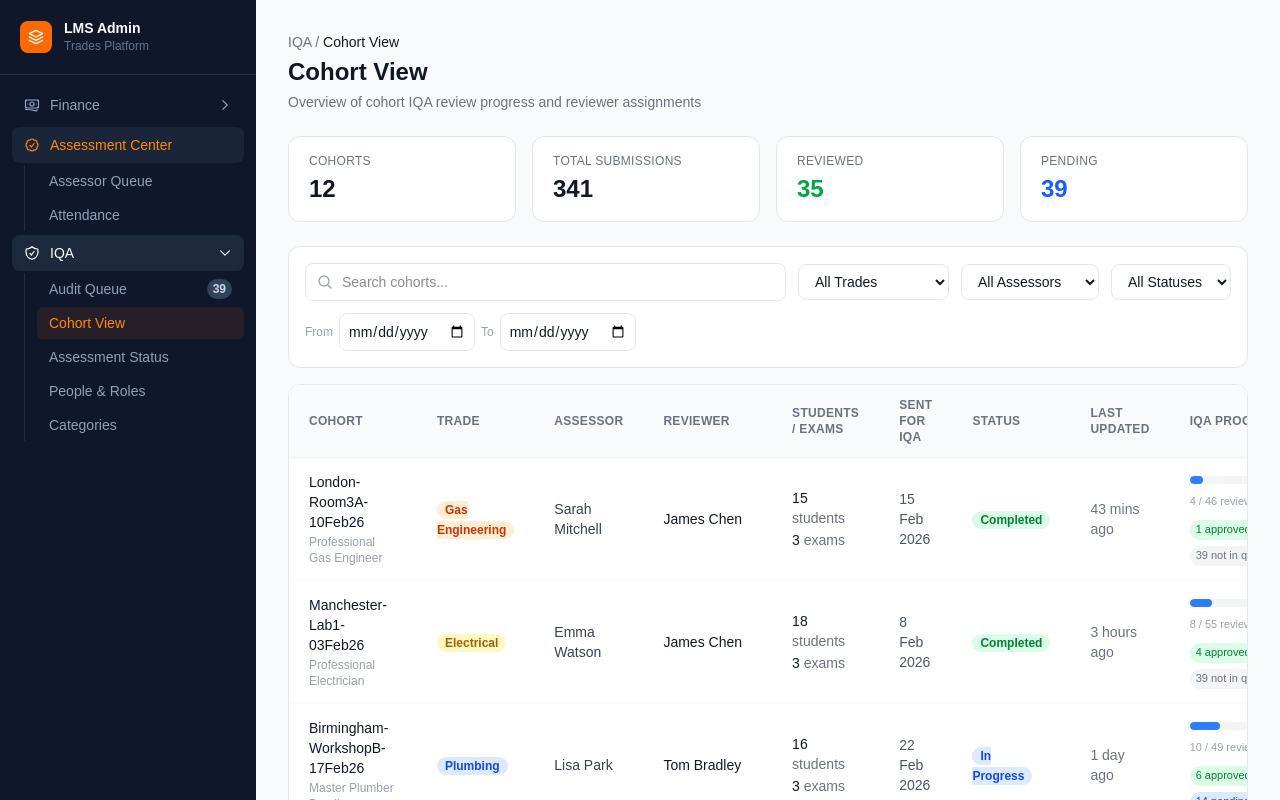
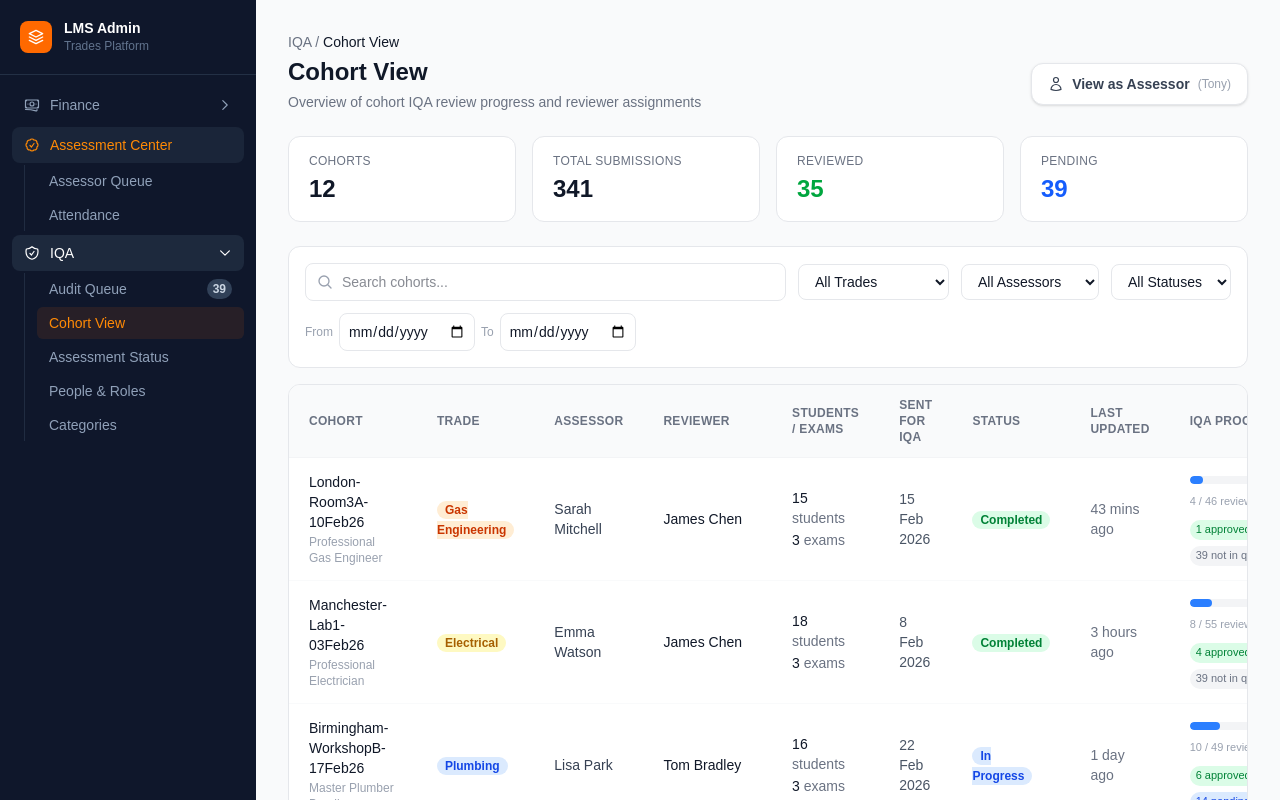
Before and after one commit to svkeivan/learning-edia, a Next.js app: page /iqa/sampling in a window 1280 px wide. Shown: the top 800 px of the page. Built offline with nearby package versions, Linux system fonts and the light colour scheme.

Commit message:
Refactor Assessor Queue and Grading components to improve UI clarity and functionality. Removed unnecessary columns from tables, added versioning for resubmitted assessments, and enhanced layout for better user experience. Updated button for viewing as assessor in the Sampling page.

```diff
--- a/src/app/assessment-center/assessor-queue/[submissionId]/page.tsx
+++ b/src/app/assessment-center/assessor-queue/[submissionId]/page.tsx
@@ -99,6 +99,9 @@ export default function AssessorGradingPage() {
   }, [checks, submissionId]);
 
   const isRejectedItem = !!rejectedCheck;
+  const resubmitVersion = rejectedCheck
+    ? (rejectedCheck.reviewHistory?.length ?? 1) + 1
+    : 1;
 
   const [formAnswers, setFormAnswers] = useState<Record<number, string>>({});
   const [evidenceNotes, setEvidenceNotes] = useState('');
@@ -225,6 +228,11 @@ export default function AssessorGradingPage() {
               {rejectedCheck && !submitted && (
                 <span className="text-[10px] font-semibold px-2 py-0.5 rounded bg-red-100 text-red-700">Needs Re-grading</span>
               )}
+              {isRejectedItem && (
+                <span className="text-[10px] font-semibold px-2 py-0.5 rounded bg-purple-100 text-purple-700">
+                  Version {resubmitVersion}
+                </span>
+              )}
             </div>
             <h1 className="text-xl font-bold text-gray-900 leading-tight">{assessment.title}</h1>
 
@@ -270,7 +278,14 @@ export default function AssessorGradingPage() {
                     {rejectedCheck ? 'Edit and resubmit your assessment below.' : 'Fill out the form based on the student\'s submission.'}
                   </p>
                 </div>
-                <span className="text-xs text-gray-400">{FORM_QUESTIONS.length} questions</span>
+                <div className="flex items-center gap-2">
+                  {isRejectedItem && (
+                    <span className="text-[10px] font-semibold px-2 py-0.5 rounded-full bg-purple-50 text-purple-600 border border-purple-100 whitespace-nowrap">
+                      v{resubmitVersion}
+                    </span>
+                  )}
+                  <span className="text-xs text-gray-400">{FORM_QUESTIONS.length} questions</span>
+                </div>
               </div>
             </div>
 
--- a/src/app/assessment-center/assessor-queue/page.tsx
+++ b/src/app/assessment-center/assessor-queue/page.tsx
@@ -315,7 +315,6 @@ function AssessorQueueContent() {
                           <th className="py-3 px-5 text-left font-semibold text-xs text-gray-500 uppercase tracking-wide">Student</th>
                           <th className="py-3 px-5 text-left font-semibold text-xs text-gray-500 uppercase tracking-wide">Assessment</th>
                           <th className="py-3 px-5 text-left font-semibold text-xs text-gray-500 uppercase tracking-wide">Cohort</th>
-                          <th className="py-3 px-5 text-left font-semibold text-xs text-gray-500 uppercase tracking-wide">Reviewer</th>
                           <th className="py-3 px-5 text-left font-semibold text-xs text-gray-500 uppercase tracking-wide">Rejected At</th>
                           <th className="py-3 px-5 text-right font-semibold text-xs text-gray-500 uppercase tracking-wide">Action</th>
                         </tr>
@@ -339,9 +338,6 @@ function AssessorQueueContent() {
                               </td>
                               <td className="py-3.5 px-5">
                                 <span className="text-sm text-gray-700">{item.cohort?.name ?? '—'}</span>
-                              </td>
-                              <td className="py-3.5 px-5">
-                                <span className="text-sm text-gray-700">{item.check.reviewerName ?? '—'}</span>
                               </td>
                               <td className="py-3.5 px-5">
                                 <span className="text-sm text-gray-600">{item.check.reviewedAt ?? '—'}</span>
--- a/src/app/iqa/review-queue/page.tsx
+++ b/src/app/iqa/review-queue/page.tsx
@@ -277,7 +277,6 @@ function ReviewQueueContent() {
                   <th className="py-3 px-5 text-left font-semibold text-xs text-gray-500 uppercase tracking-wide min-w-[220px]">IQA progress</th>
                   <th className="py-3 px-5 text-left font-semibold text-xs text-gray-500 uppercase tracking-wide">Status</th>
                   <th className="py-3 px-5 text-left font-semibold text-xs text-gray-500 uppercase tracking-wide">Last Updated</th>
-                  <th className="py-3 px-5 text-left font-semibold text-xs text-gray-500 uppercase tracking-wide">Finish Date</th>
                 </tr>
               </thead>
               <tbody>
@@ -364,9 +363,6 @@ function ReviewQueueContent() {
                         {cs.cohort.lastUpdatedAt ? formatRelativeTime(cs.cohort.lastUpdatedAt) : '—'}
                       </span>
                     </td>
-                    <td className="py-3.5 px-5">
-                      <span className="text-sm text-gray-600">{cs.completedAt ?? '—'}</span>
-                    </td>
                   </tr>
                 ))}
               </tbody>
--- a/src/app/iqa/sampling/page.tsx
+++ b/src/app/iqa/sampling/page.tsx
@@ -203,10 +203,25 @@ export default function SamplingPage() {
           {' / '}
           <span className="text-gray-900 font-medium">Cohort View</span>
         </p>
-        <h1 className="text-2xl font-bold text-gray-900">Cohort View</h1>
-        <p className="text-gray-500 text-sm mt-1">
-          Overview of cohort IQA review progress and reviewer assignments
-        </p>
+        <div className="flex items-center justify-between gap-4">
+          <div>
+            <h1 className="text-2xl font-bold text-gray-900">Cohort View</h1>
+            <p className="text-gray-500 text-sm mt-1">
+              Overview of cohort IQA review progress and reviewer assignments
+            </p>
+          </div>
+          <button
+            type="button"
+            onClick={() => {/* mock — not functional */}}
+            className="shrink-0 inline-flex items-center gap-2 px-4 py-2.5 text-sm font-semibold text-gray-700 bg-white border border-gray-200 rounded-xl hover:bg-gray-50 hover:border-gray-300 shadow-sm transition-colors"
+          >
+            <svg width="16" height="16" fill="none" viewBox="0 0 24 24" stroke="currentColor" strokeWidth={1.8}>
+              <path strokeLinecap="round" strokeLinejoin="round" d="M15.75 6a3.75 3.75 0 1 1-7.5 0 3.75 3.75 0 0 1 7.5 0ZM4.501 20.118a7.5 7.5 0 0 1 14.998 0A17.933 17.933 0 0 1 12 21.75c-2.676 0-5.216-.584-7.499-1.632Z" />
+            </svg>
+            <span>View as Assessor</span>
+            <span className="text-xs text-gray-400 font-normal">(Tony)</span>
+          </button>
+        </div>
       </div>
 
       {reviewerToast && (
```
